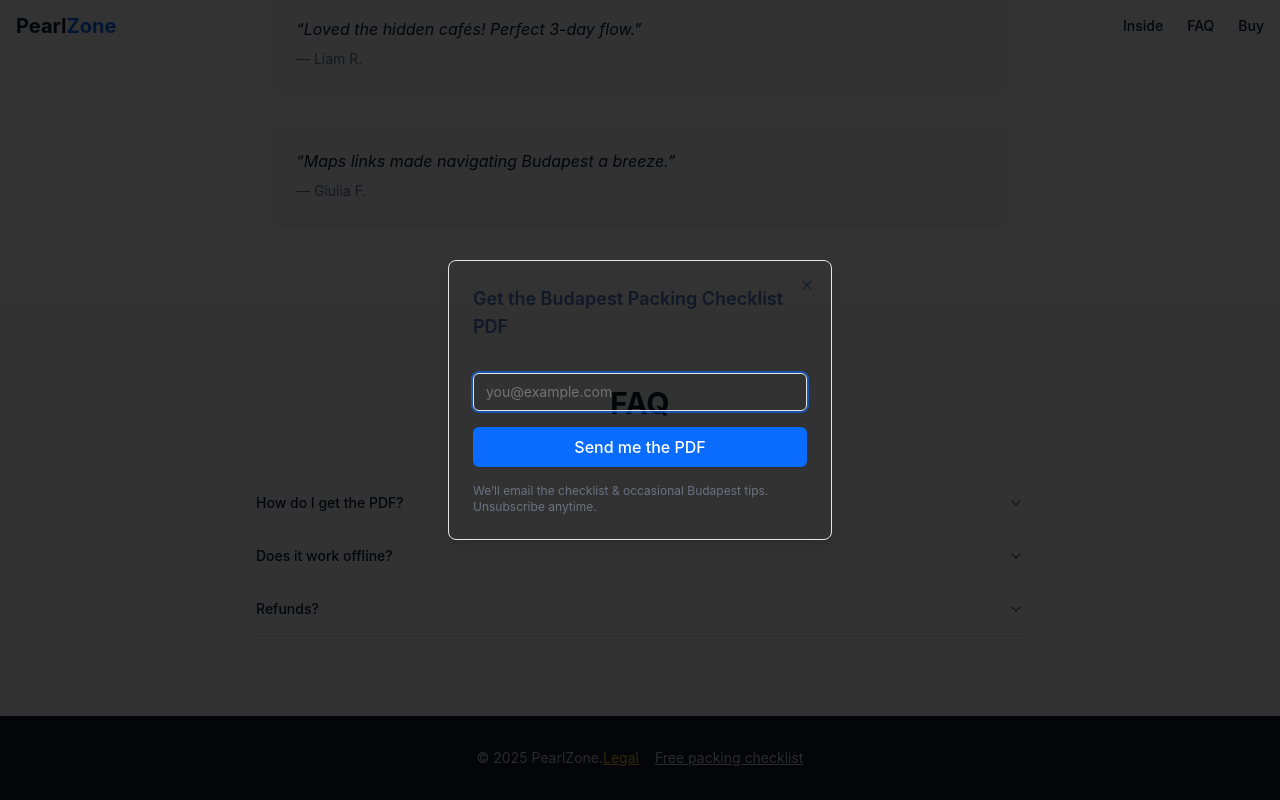
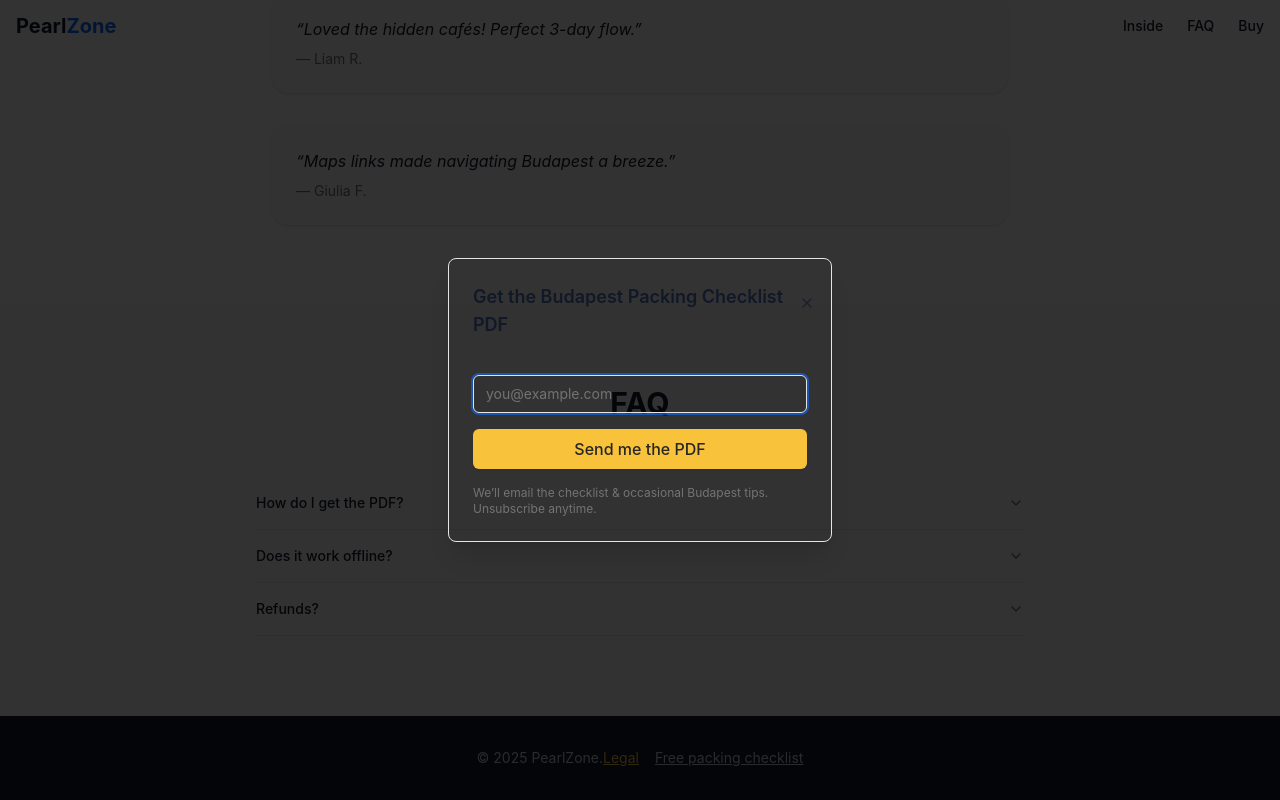
Before and after one commit to Mikkamakka29/pearlzone-guide, a Next.js app: page / in a window 1280 px wide. Both pictures are taken after a click on the button "Free packing checklist". Shown: the part 1469-2269 px from the top of the page. Built offline with nearby package versions, Linux system fonts and the light colour scheme.

Commit message:
style: brand colours for packing-checklist dialog

```diff
--- a/src/app/page.tsx
+++ b/src/app/page.tsx
@@ -109,35 +109,39 @@ export default function Home() {
             </button>
           </DialogTrigger>
 
-          <DialogContent className="max-w-sm bg-background text-foreground border-border shadow-lg rounded-xl">
-            <h3 className="text-lg font-semibold mb-4">
-              Get the Budapest Packing Checklist PDF
-            </h3>
+          <DialogContent
+            className="max-w-sm bg-background text-foreground border border-border
+                      shadow-xl rounded-xl space-y-5"
+          >
+            <h3 className="text-lg font-semibold">Get the Budapest Packing Checklist PDF</h3>
 
-            {/* 👉 swap for your real form (ConvertKit, Buttondown, etc.) */}
             <form
-              action="https://example.us1.list-manage.com/subscribe/post"
+              action="#"
               method="POST"
               className="flex flex-col gap-4"
             >
               <input
                 type="email"
-                name="EMAIL"
+                required
                 placeholder="you@example.com"
-                required
-                className="w-full px-3 py-2 border border-border rounded-md
-                text-sm bg-background placeholder:text-muted-foreground
-                focus:outline-none focus:ring-2 focus:ring-primary/60"
+                className="w-full px-3 py-2 rounded-md text-sm
+                          bg-background border border-border
+                          placeholder:text-muted-foreground
+                          focus:outline-none focus:ring-2 focus:ring-primary/60"
               />
+
+              {/* accent-gold button */}
               <button
                 type="submit"
-                className="bg-primary text-primary-foreground py-2 rounded-md font-medium hover:bg-primary/90 transition-colors"
+                className="bg-accent text-accent-foreground py-2 rounded-md font-medium
+                          shadow transition-colors
+                          hover:bg-[hsl(var(--accent)/.85)] focus:ring-2 focus:ring-accent/60"
               >
                 Send me the PDF
               </button>
-              <p className="text-xs text-gray-500">
-                We’ll email the checklist & occasional Budapest tips. Unsubscribe
-                anytime.
+
+              <p className="text-xs text-muted-foreground">
+                We’ll email the checklist & occasional Budapest tips. Unsubscribe anytime.
               </p>
             </form>
           </DialogContent>
```
